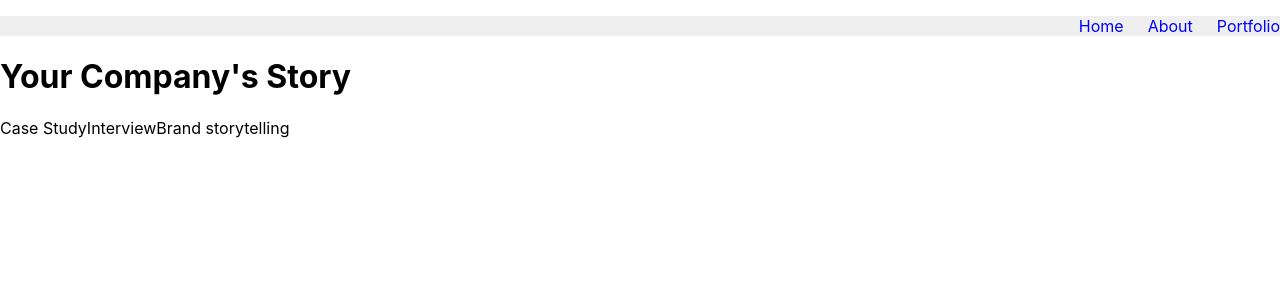
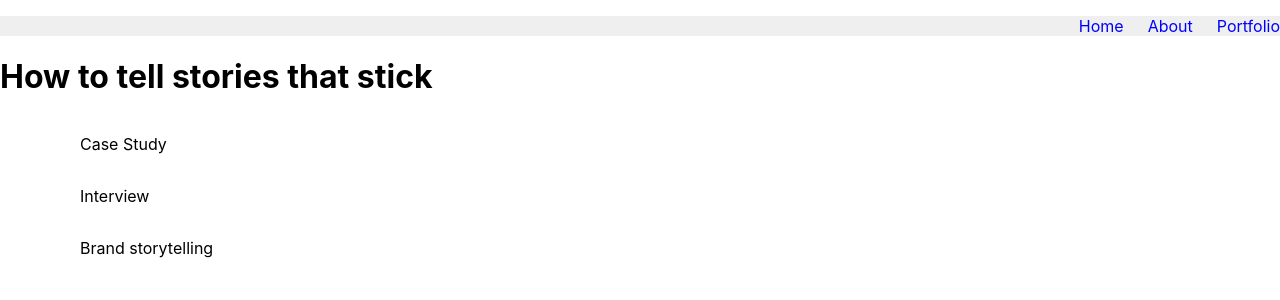
Before and after one commit to cml815/about-me, a Next.js app: page /storytelling in a window 1280 px wide. Shown: the top 300 px of the page. Built offline with nearby package versions, Linux system fonts and the light colour scheme.

Commit message:
redirect to home page

```diff
--- a/components/layout.module.css
+++ b/components/layout.module.css
@@ -8,3 +8,30 @@
   font-size: 3rem;
   color: red;
 }
+
+.grid, .projects > ul {
+  display: grid;
+  grid-template-columns: repeat(auto-fit, minmax(320px, 1fr));
+}
+
+.projects > ul > li > figure {
+  max-height: 220px;
+  overflow: hidden;
+  background-color: skyblue;
+  border-top-left-radius: .5rem;
+  border-top-right-radius: .5rem;
+  position: relative;
+}
+
+.projects > ul > li > figure > figcaption {
+  position: absolute;
+  bottom: 0;
+  background-color: rgba(0,0,0,.7);
+  width: 100%;
+}
+
+.projects > ul > li > figure > figcaption > h3 {
+  color: white;
+  padding: .75rem;
+  font-size: 1.25rem;
+}
--- a/pages/storytelling.js
+++ b/pages/storytelling.js
@@ -5,19 +5,39 @@ export default function Story () {
   return (
     <Layout>
       <div className='hero projects'>
-        <h1>Your Company's Story</h1>
+        <h1>How to tell stories that stick</h1>
       </div>
-      <div className='flex'>
+      <section className="">
+        <ul className="grid projects">
+          <li>
+            <figure className="card">
+            <figcaption>
             <Link href='#'>
               <a>Case Study</a>
             </Link>
+            </figcaption>
+            </figure>
+          </li>
+          <li>
+          <figure>
+          <figcaption>
             <Link href='#'>
               <a>Interview</a>
             </Link>
+            </figcaption>
+            </figure>
+          </li>
+          <li>
+          <figure>
+            <figcaption>
             <Link href='#'>
               <a>Brand storytelling</a>
             </Link>
-      </div>
+            </figcaption>
+            </figure>
+          </li>
+        </ul>
+      </section>
     </Layout>
   )
 }
--- a/styles/Home.module.css
+++ b/styles/Home.module.css
@@ -150,14 +150,13 @@
     Bitstream Vera Sans Mono, Courier New, monospace;
 }
 
+/* LAYOUT */
+
 .grid {
-  display: flex;
-  align-items: center;
-  justify-content: center;
-  flex-wrap: wrap;
-  max-width: 800px;
+  display: grid;
+  grid-template-columns: 1fr 1fr 1fr 1fr;
+  grid-gap: 5px;
 }
-
 .card {
   margin: 1rem;
   padding: 1.5rem;
```
Lines whose indentation alone changed are shown as unchanged.
